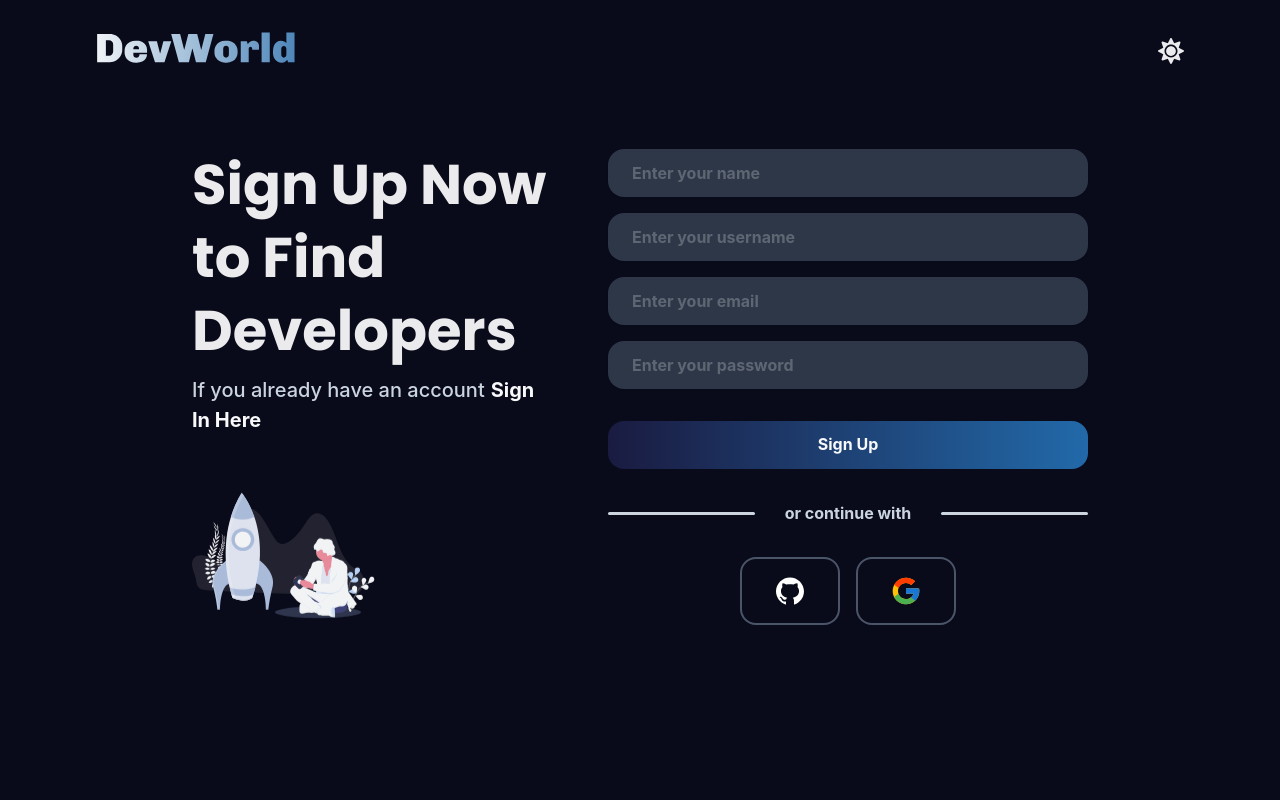
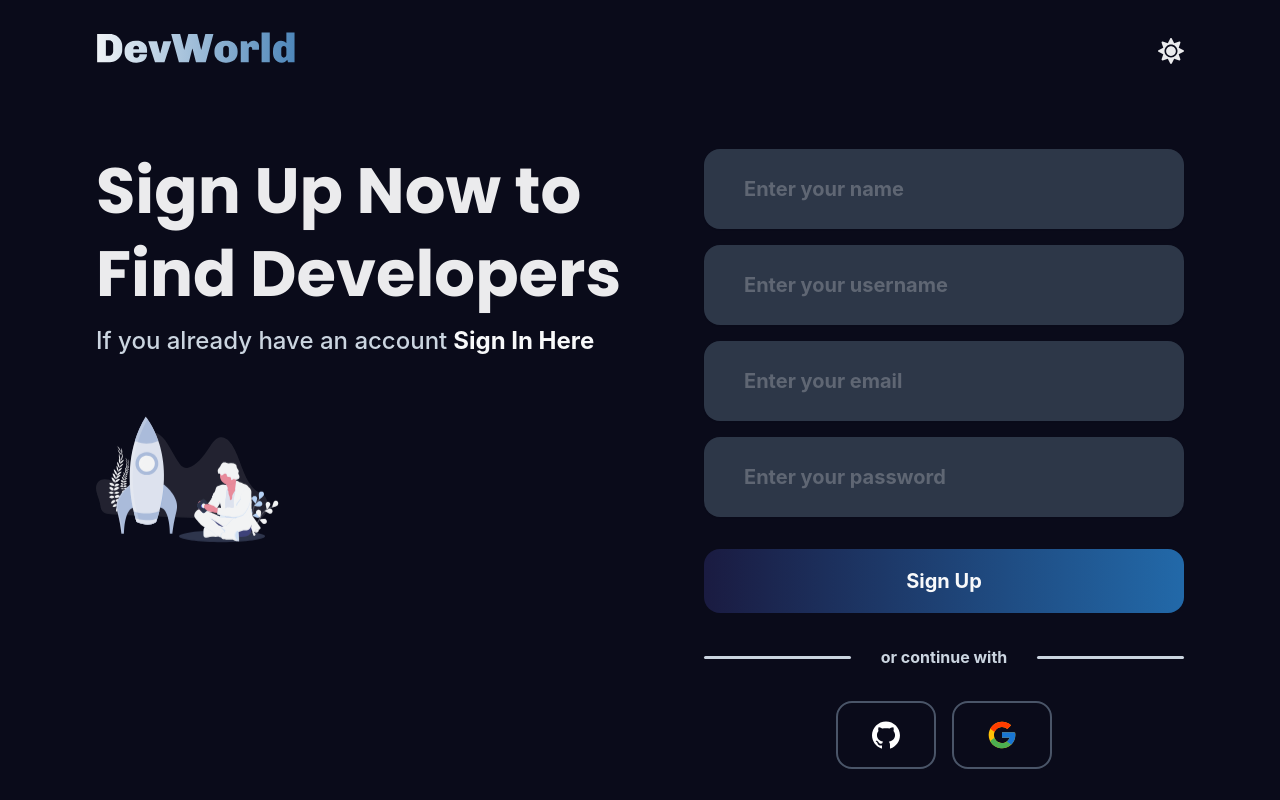
Before and after one commit to bryanmaraujo544/dev-world, a Next.js app: page /register in a window 1280 px wide. Built offline with nearby package versions, Linux system fonts and the light colour scheme.

Commit message:
fix: fixing login and register styles

```diff
--- a/components/Button.tsx
+++ b/components/Button.tsx
@@ -1,12 +1,11 @@
 import React from 'react';
 import { Button as CButton, ButtonProps } from "@chakra-ui/react";
 import { motion } from 'framer-motion';
-import { ReactNode } from 'react';
 
 export const Button = (props: any) => {
   const MotionButton = motion<ButtonProps>(CButton);
   return (
-    <MotionButton {...props} w="100%" mt={8} p={6} bgGradient="linear(to-r, blue.primary, blue.secondary)" color="text.dark" fontWeight="bold" rounded="16px">
+    <MotionButton {...props} w="100%" mt={8} p={8} bgGradient="linear(to-r, blue.primary, blue.secondary)" color="text.dark" fontSize="xl" fontWeight="bold" rounded="16px">
       {props.children}
     </MotionButton>
   );
--- a/components/Login/LoginAuth.tsx
+++ b/components/Login/LoginAuth.tsx
@@ -12,9 +12,9 @@ export const LoginAuth = () => {
     return (
         <Flex mb={[12, null, null, 0]} direction='column'>
             <MotionFormControl variants={fastContainerVariants} initial="hidden" animate="show" isRequired>
-                <MotionInput variants={xRightAnimationVariants} placeholder="Enter your email" p={6} bg={inputBg} border="none" fontWeight="bold" color={inputColor} boxShadow="sm" rounded="16px" />
-                <MotionInput variants={xRightAnimationVariants} placeholder="Enter your password" p={6} mt={6} bg={inputBg} border="none" fontWeight="bold" color={inputColor} boxShadow="sm" rounded="16px" />
-                <Button>Sign In</Button>
+                <MotionInput variants={xRightAnimationVariants} placeholder="Enter your email" p={10} bg={inputBg} border="none"  fontSize="xl" fontWeight="bold" color={inputColor} boxShadow="sm" rounded="16px" />
+                <MotionInput variants={xRightAnimationVariants} placeholder="Enter your password" p={10} mt={6} bg={inputBg} border="none"  fontSize="xl" fontWeight="bold" color={inputColor} boxShadow="sm" rounded="16px" />
+                <Button >Sign In</Button>
             </MotionFormControl>
             <SocialAuth />
         </Flex>
--- a/components/Login/index.tsx
+++ b/components/Login/index.tsx
@@ -4,7 +4,7 @@ import { LoginAuth } from './LoginAuth';
 
 const Login = () => {
     return (
-        <Grid templateColumns={['1fr', '1fr', '1fr', '1fr 480px']}w="100%" gap={16} mt={[6, null, null, 12, 20]}>
+        <Grid templateColumns={['1fr', '1fr', '1fr', '1fr 0.75fr']}w="100%" gap={16} mt={[6, null, null, 12, 24]}>
             <TextSectionAuth
                 title="Sign in to find new developers"
                 subtitle="If you do not have an account"
--- a/components/Register/RegisterAuth.tsx
+++ b/components/Register/RegisterAuth.tsx
@@ -11,10 +11,10 @@ export const RegisterAuth = () => {
     return (
         <MotionFlex mb={[12, null, null, 0]} direction='column'>
             <MotionFormControl variants={fastContainerVariants} initial="hidden" animate="show" isRequired>
-                <MotionInput variants={xRightAnimationVariants} placeholder="Enter your name" p={6} bg={inputBg} border="none" fontWeight="bold" color={inputColor} boxShadow="sm" rounded="16px" />
-                <MotionInput variants={xRightAnimationVariants} placeholder="Enter your username" p={6} bg={inputBg} border="none" fontWeight="bold" color={inputColor} boxShadow="sm" rounded="16px" mt={4} />
-                <MotionInput variants={xRightAnimationVariants} placeholder="Enter your email" p={6} bg={inputBg} border="none" fontWeight="bold" color={inputColor} boxShadow="sm" rounded="16px" mt={4} />
-                <MotionInput variants={xRightAnimationVariants} placeholder="Enter your password" p={6} bg={inputBg} border="none" fontWeight="bold" color={inputColor} boxShadow="sm" rounded="16px" mt={4} />
+                <MotionInput variants={xRightAnimationVariants} placeholder="Enter your name" p={10} bg={inputBg} border="none" fontSize="xl" fontWeight="bold" color={inputColor} boxShadow="sm" rounded="16px" />
+                <MotionInput variants={xRightAnimationVariants} placeholder="Enter your username" p={10} bg={inputBg} border="none" fontSize="xl" fontWeight="bold" color={inputColor} boxShadow="sm" rounded="16px" mt={4} />
+                <MotionInput variants={xRightAnimationVariants} placeholder="Enter your email" p={10} bg={inputBg} border="none" fontSize="xl" fontWeight="bold" color={inputColor} boxShadow="sm" rounded="16px" mt={4} />
+                <MotionInput variants={xRightAnimationVariants} placeholder="Enter your password" p={10} bg={inputBg} border="none" fontSize="xl" fontWeight="bold" color={inputColor} boxShadow="sm" rounded="16px" mt={4} />
                 <Button variants={xRightAnimationVariants}>Sign Up</Button>
             </MotionFormControl>
             <SocialAuth />
--- a/components/Register/index.tsx
+++ b/components/Register/index.tsx
@@ -4,7 +4,7 @@ import { Grid } from '@chakra-ui/react';
 
 export const Register = () => {
     return (
-        <Grid templateColumns={['1fr', '1fr', '1fr', '1fr 480px']} gap={14} w="100%" px={[8, 12, 16, 20, 24]} my={[6, null, null, 10, 12]}>
+        <Grid templateColumns={['1fr', '1fr', '1fr', '1fr 480px']} gap={14} w="100%" my={[6, null, null, 10, 12]}>
             <TextSectionAuth
                 title="Sign Up Now to Find Developers"
                 subtitle="If you already have an account"
--- a/components/TextSectionAuth.tsx
+++ b/components/TextSectionAuth.tsx
@@ -1,13 +1,15 @@
 import { useEffect } from 'react';
 import Image from 'next/image';
 import Link from 'next/link';
+import { useAnimation } from 'framer-motion';
+import { useDarkLightColors } from '../hooks/useDarkLightColors';
+import { useColorMode } from '@chakra-ui/react';
+import { MotionBox, MotionText, MotionHeading, MotionFlex } from '../utils/getMotionComponents';
+import { slowContainerVariants, xAnimationVariants, yAnimationVariants } from '../animations/fadeIn';
+
 import rocketDark from '../public/Saly-1-1.svg';
 import rocketLight from '../public/Saly-1.svg';
-import { motion, useAnimation } from 'framer-motion';
-import { useDarkLightColors } from '../hooks/useDarkLightColors';
-import { useColorMode, Grid, GridItem, Box, Flex, Text, Heading, FormControl, Input, Button } from '@chakra-ui/react';
-import { MotionBox, MotionText, MotionHeading, MotionFlex } from '../utils/getMotionComponents';
-import { slowContainerVariants, xAnimationVariants, yAnimationVariants } from '../animations/fadeIn';
+
 type Props = {
      title: string,
      subtitle: string,
@@ -60,10 +62,10 @@ export const TextSectionAuth = ({
 
      return (
           <MotionFlex direction="column" align={['center', 'center', 'center', 'start']} variants={slowContainerVariants} initial="hidden" animate="show" >
-               <MotionHeading variants={xAnimationVariants} maxWidth={['400px', null, '450px', '600px', '800px']} textAlign={["center", null, null, 'left']} fontFamily="fonts.poppins" as="h1" fontSize={['3xl', null, null, null, '56px']} fontWeight="900" lineHeight={1.3}>
+               <MotionHeading variants={xAnimationVariants} maxWidth={['400px', null, '450px', '600px', '800px']} textAlign={["center", null, null, 'left']} fontFamily="fonts.poppins" as="h1" fontSize={['32px', '36px', '38px', '42px', '64px']} fontWeight="900" lineHeight={1.3}>
                     {title}
                </MotionHeading>
-               <MotionText variants={xAnimationVariants} textAlign={["center", null, null, 'left']} fontSize="xl" fontWeight="500" color={grayColor} mt={2} mr={1}>
+               <MotionText variants={xAnimationVariants} textAlign={["center", null, null, 'left']} fontSize="2xl" fontWeight="500" color={grayColor} mt={2} mr={1}>
                     {subtitle}
                     <Link href={isRegister ? '/' : '/register'}>
                          <a style={{color: colorMode === 'dark' ? '#F8F9FA' : '#0A0B1A', marginLeft: '6px', fontWeight: 700}}>
```
